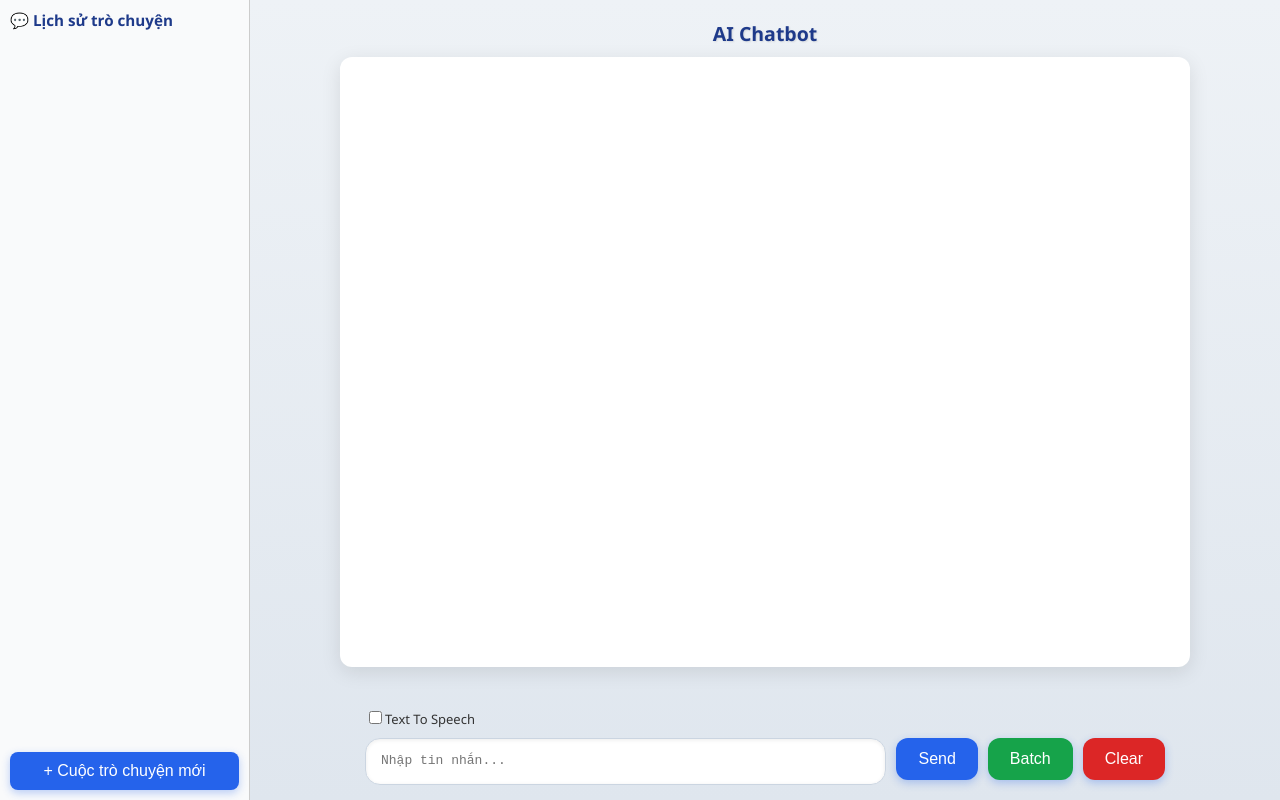
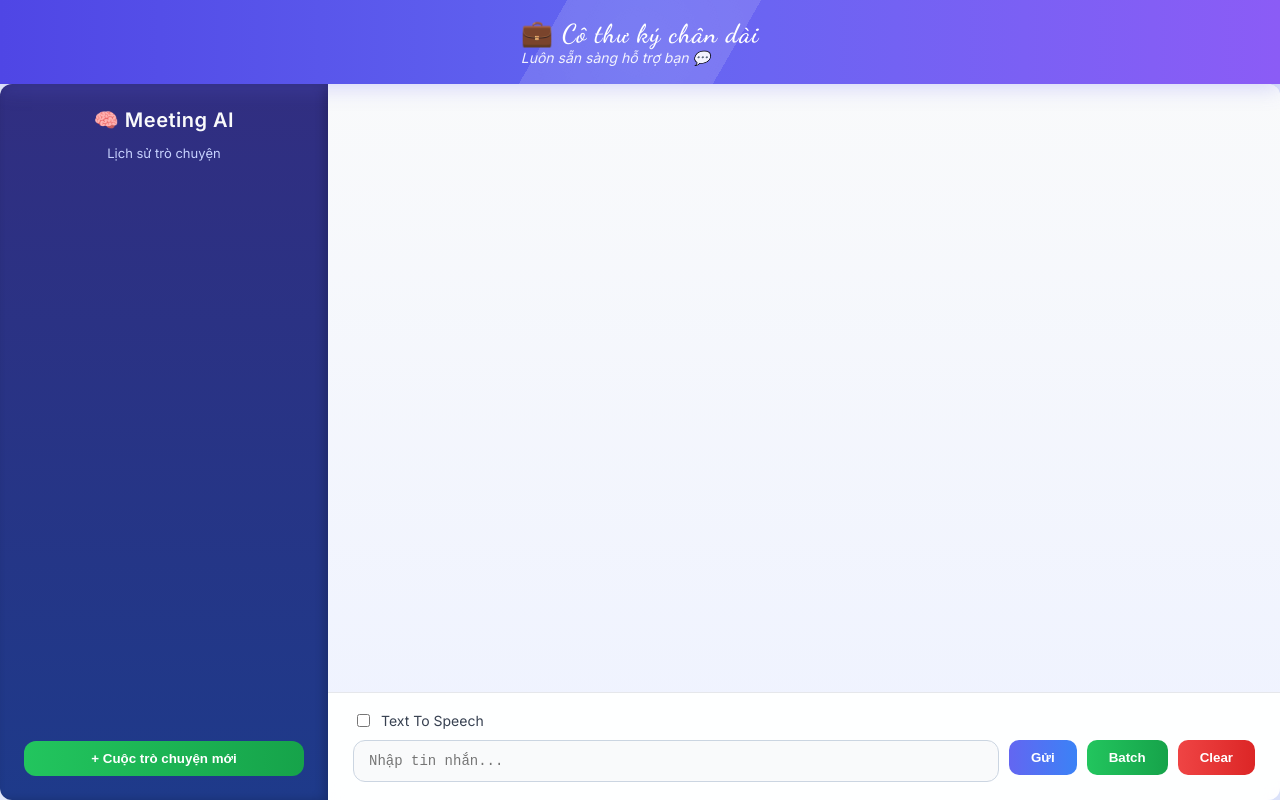
Before and after one commit to ASimpleDude/Meeting_Note, a plain HTML site: page frontend/index.html in a window 1280 px wide. Drawn offline with Linux system fonts and the light colour scheme; no server answers.

Commit message:
WD - Merge HTML & CSS

```diff
--- a/frontend/assets/style.css
+++ b/frontend/assets/style.css
@@ -1,234 +1,410 @@
-/* =======================
-   🌟 GIAO DIỆN TỔNG THỂ
-======================= */
+/* ==========================
+ 🌙 GIAO DIỆN CHUNG
+========================== */
 body {
-  font-family: "Segoe UI", Arial, sans-serif;
-  font-size: 13px;
-  background: linear-gradient(180deg, #eef2f6, #dfe6ee);
+  font-family: "Inter", "Poppins", sans-serif;
+  background: radial-gradient(circle at 20% 20%, #eef2ff, #e0e7ff);
   margin: 0;
+  color: #1e293b;
+  display: flex;
+  flex-direction: column;
   height: 100vh;
-  color: #333;
 }
 
-#container {
+/* ==========================
+ 💁‍♀️ HEADER - CÔ THƯ KÝ
+========================== */
+.chat-header {
+  padding: 18px 25px;
+  background: linear-gradient(90deg, #4f46e5, #6366f1, #8b5cf6);
+  color: white;
+  box-shadow: 0 4px 20px rgba(99, 102, 241, 0.25);
   display: flex;
-  height: 100vh;
-  width: 100%;
+  justify-content: center;
+  align-items: center;
+  position: sticky;
+  top: 0;
+  z-index: 100;
+  overflow: hidden;
+  margin: 0;
+  border: none;
 }
 
-/* =======================
-   🟦 CỘT BÊN TRÁI - SIDEBAR
-======================= */
-#sidebar {
-  width: 250px;
-  border-right: 1px solid #ccc;
-  padding: 10px;
-  box-sizing: border-box;
-  background: #f9fafb;
+.chat-header::before {
+  content: "";
+  position: absolute;
+  top: -50%;
+  left: -50%;
+  width: 200%;
+  height: 200%;
+  background: radial-gradient(circle, rgba(255,255,255,0.15) 0%, transparent 70%);
+  animation: shimmer 6s infinite linear;
+}
+
+@keyframes shimmer {
+  from { transform: rotate(0deg); }
+  to { transform: rotate(360deg); }
+}
+
+.assistant-header {
+  display: flex;
+  align-items: center;
+  gap: 15px;
+  position: relative;
+  z-index: 2;
+}
+
+.assistant-avatar {
+  width: 60px;
+  height: 60px;
+  border-radius: 50%;
+  object-fit: cover;
+  border: 3px solid rgba(255, 255, 255, 0.7);
+  box-shadow: 0 4px 10px rgba(0, 0, 0, 0.15);
+  animation: float 3s ease-in-out infinite;
+}
+
+@keyframes float {
+  0%, 100% { transform: translateY(0px); }
+  50% { transform: translateY(-4px); }
+}
+
+.assistant-info {
   display: flex;
   flex-direction: column;
-  overflow-y: auto;
 }
 
-#sidebar h3 {
-  margin-top: 0;
-  margin-bottom: 10px;
-  color: #1e3a8a;
+.assistant-name {
+  font-family: "Dancing Script", cursive;
+  font-size: 26px;
+  margin: 0;
+  font-weight: 700;
+  letter-spacing: 1px;
+}
+
+.assistant-sub {
+  margin: 0;
+  font-size: 14px;
+  opacity: 0.9;
+  font-style: italic;
+}
+
+/* ==========================
+ 🧠 APP CONTAINER
+========================== */
+#app-container {
+  display: flex;
+  flex: 1;
+  background: #fff;
+  border-radius: 12px;
+  overflow: hidden;
+  box-shadow: 0 0 40px rgba(0, 0, 0, 0.08);
+}
+
+/* ==========================
+ 🟦 SIDEBAR
+========================== */
+#sidebar {
+  width: 280px;
+  background: linear-gradient(180deg, #312e81, #1e3a8a);
+  color: #f9fafb;
+  padding: 24px;
+  display: flex;
+  flex-direction: column;
+  box-shadow: inset -4px 0 10px rgba(0, 0, 0, 0.2);
+}
+
+.sidebar-header {
+  text-align: center;
+  margin-bottom: 20px;
+}
+
+.sidebar-header h3 {
+  margin: 0;
+  font-weight: 700;
+  letter-spacing: 0.5px;
+  font-size: 20px;
+}
+
+.subtitle {
+  font-size: 13px;
+  color: #c7d2fe;
 }
 
 #sidebar ul {
   list-style: none;
   padding: 0;
+  margin: 0;
   flex: 1;
+  overflow-y: auto;
 }
 
 #sidebar li {
-  padding: 8px;
+  padding: 12px 14px;
+  border-radius: 10px;
+  margin-bottom: 6px;
+  background: rgba(255, 255, 255, 0.08);
+  display: flex;
+  justify-content: space-between;
+  align-items: center;
   cursor: pointer;
-  border-radius: 8px;
-  margin-bottom: 5px;
+  transition: all 0.2s ease;
 }
 
 #sidebar li:hover {
-  background-color: #e0e7ff;
+  background: rgba(255, 255, 255, 0.18);
+  transform: translateX(3px);
 }
 
-/* Nút tạo session mới */
 #newSessionBtn {
+  background: linear-gradient(90deg, #22c55e, #16a34a);
+  color: white;
   padding: 10px;
   border: none;
-  border-radius: 8px;
-  background: #2563eb;
-  color: white;
+  border-radius: 12px;
   cursor: pointer;
+  font-weight: 600;
   margin-top: 10px;
+  transition: all 0.25s ease;
 }
 
 #newSessionBtn:hover {
-  background: #1d4ed8;
+  transform: translateY(-2px);
+  box-shadow: 0 3px 8px rgba(34, 197, 94, 0.4);
 }
 
-/* =======================
-   🟩 CỘT BÊN PHẢI - CHAT
-======================= */
+/* ==========================
+ 💬 CHAT
+========================== */
 #chatWrapper {
   flex: 1;
   display: flex;
   flex-direction: column;
-  align-items: center;
+  background: linear-gradient(180deg, #f9fafb, #eef2ff);
   position: relative;
+  overflow: hidden;
 }
 
-/* Tiêu đề chat */
-#chatWrapper h2 {
-  margin: 20px 0 10px 0;
-  color: #1e3a8a;
-  text-shadow: 1px 1px 2px rgba(0, 0, 0, 0.1);
+#chat {
+  flex: 1;
+  padding: 30px 40px;
+  overflow-y: auto;
+  scroll-behavior: smooth;
+  display: flex;
+  flex-direction: column;
+  align-items: center;
+}
+
+.msg {
+  display: inline-block;
+  padding: 12px 18px;
+  margin: 6px 0;
+  border-radius: 18px;
+  line-height: 1.6;
+  max-width: 100%; /* tránh tràn ra khỏi khung chat */
+  width: fit-content;
+  word-wrap: break-word;
+  overflow-wrap: break-word; /* xử lý chữ liền kề không có khoảng trắng */
+  white-space: pre-wrap;
+  box-shadow: 0 4px 12px rgba(0, 0, 0, 0.05);
+  animation: fadeIn 0.3s ease;
+}
+.ai, .user {
+  max-width: 85%; /* tránh full width gây tràn */
+  word-break: break-word;
+  overflow-wrap: anywhere;
+}
+.msg strong, .msg b {
   font-weight: 600;
 }
-
-/* =======================
-   🪟 KHUNG CHAT
-======================= */
 #chat {
-  width: 90%;
-  max-width: 800px;
-  height: 70vh;
+  flex: 1;
+  padding: 30px;
   overflow-y: auto;
-  background: #ffffff;
-  border-radius: 12px;
-  padding: 25px;
-  box-shadow: 0 5px 20px rgba(0, 0, 0, 0.1);
-  font-size: 13px;
+  overflow-x: hidden;
+  scroll-behavior: smooth;
   display: flex;
   flex-direction: column;
-  scroll-behavior: smooth;
-}
-
-/* Thanh cuộn */
-#chat::-webkit-scrollbar {
-  width: 8px;
-}
-#chat::-webkit-scrollbar-thumb {
-  background: #a5b4fc;
-  border-radius: 4px;
-}
-#chat::-webkit-scrollbar-thumb:hover {
-  background: #818cf8;
-}
-
-/* =======================
-   🧍‍♂️ TIN NHẮN
-======================= */
-.msg {
-  margin: 10px 0;
-  padding: 12px 16px;
-  border-radius: 18px;
-  max-width: 75%;
-  line-height: 1.5;
-  word-wrap: break-word;
-  clear: both;
-  white-space: pre-wrap;
+  align-items: flex-start;
 }
 
 .user {
-  background: #2563eb;
-  color: white;
   align-self: flex-end;
-  box-shadow: 0 2px 8px rgba(37, 99, 235, 0.25);
+  background: linear-gradient(90deg, #3b82f6, #6366f1);
+  color: #fff;
+  border-top-right-radius: 0;
+  margin-left: auto;
+  text-align: left;
+}
+.msg pre, .msg code {
+  white-space: pre-wrap !important;
+  word-break: break-word;
+  overflow-wrap: break-word;
+}
+.ai {
+  align-self: flex-start;
+  background: #e0e7ff;
+  color: #1e1b4b;
+  border-top-left-radius: 0;
+  text-align: left;
+}
+.msg audio {
+  margin-top: 10px;
+  width: 100%;
+  border-radius: 10px;
+}
+#chatWrapper, #chat {
+  min-width: 0;
+  word-break: break-word;
+}
+.user {
+  background: linear-gradient(90deg, #3b82f6, #6366f1);
+  color: #fff;
+  align-self: flex-end;
+  margin-left: auto;
 }
 
 .ai {
-  background: #f1f5f9;
-  color: #111827;
+  background: #e0e7ff;
+  color: #1e1b4b;
   align-self: flex-start;
-  box-shadow: 0 2px 8px rgba(0, 0, 0, 0.08);
 }
 
-.msg pre {
-  margin: 0;
-  text-align: left;
-  white-space: pre-wrap;
+/* ==========================
+ ✏️ INPUT BOX
+========================== */
+#inputBox {
+  padding: 18px 25px;
+  background: #ffffffee;
+  border-top: 1px solid #e5e7eb;
+  display: flex;
+  flex-direction: column;
+  gap: 10px;
+  backdrop-filter: blur(8px);
 }
 
-/* =======================
-   🧾 Ô NHẬP & NÚT GỬI
-======================= */
-#inputBox {
-  position: fixed;
-  bottom: 15px;
-  width: calc(100% - 270px); /* trừ sidebar */
-  max-width: 800px;
-  justify-content: center;
-  background: transparent;
-  gap: 10px;
+.tts-box {
+  display: flex;
+  align-items: center;
+  gap: 8px;
+  font-size: 14px;
+  color: #374151;
 }
 
-/* Textarea tự co giãn */
+.input-actions {
+  display: flex;
+  gap: 10px;
+  align-items: flex-start;
+}
+
 #userInput {
   flex: 1;
+  border: 1px solid #cbd5e1;
+  border-radius: 12px;
   padding: 12px 15px;
-  border-radius: 15px;
-  border: 1px solid #cbd5e1;
-  outline: none;
-  font-size: 13px;
   resize: none;
-  overflow-y: auto;
-  line-height: 1.6;
-  min-height: 45px;
-  max-height: 200px;
-  box-sizing: border-box;
-  background: #ffffff;
-  color: #111827;
-  box-shadow: inset 0 1px 4px rgba(0, 0, 0, 0.08);
+  font-size: 14px;
+  background: #f9fafb;
   transition: all 0.2s ease;
 }
 
 #userInput:focus {
-  border-color: #2563eb;
-  box-shadow: 0 0 0 3px rgba(37, 99, 235, 0.2);
+  outline: none;
+  border-color: #6366f1;
+  background: #ffffff;
+  box-shadow: 0 0 0 4px rgba(99, 102, 241, 0.2);
 }
 
-/* Nút gửi */
+/* ==========================
+ 🔘 BUTTONS
+========================== */
 button {
-  padding: 12px 22px;
   border: none;
-  border-radius: 12px;
-  background: #2563eb;
+  border-radius: 10px;
+  padding: 10px 22px;
+  cursor: pointer;
+  font-weight: 600;
   color: white;
-  font-size: 16px;
-  cursor: pointer;
-  height: fit-content;
-  box-shadow: 0 3px 8px rgba(37, 99, 235, 0.3);
-  transition: background 0.2s, transform 0.1s;
+  transition: all 0.2s ease;
 }
 
-button:hover {
-  background: #1d4ed8;
-  transform: translateY(-1px);
+.send-btn {
+  background: linear-gradient(90deg, #6366f1, #3b82f6);
 }
 
-button:active {
-  background: #1e40af;
-  transform: translateY(1px);
-}
-#batchBtn {
-  background: #16a34a;
-}
-#batchBtn:hover {
-  background: #15803d;
+.send-btn:hover {
+  transform: translateY(-2px);
+  box-shadow: 0 4px 12px rgba(59, 130, 246, 0.4);
 }
 
+#batchBtn {
+  background: linear-gradient(90deg, #22c55e, #16a34a);
+}
+
+#batchBtn:hover {
+  transform: translateY(-2px);
+  box-shadow: 0 4px 10px rgba(22, 163, 74, 0.4);
+}
+
+#clearChatBtn {
+  background: linear-gradient(90deg, #ef4444, #dc2626);
+}
+
+#clearChatBtn:hover {
+  transform: translateY(-2px);
+  box-shadow: 0 4px 10px rgba(239, 68, 68, 0.4);
+}
+
+/* ==========================
+ 🪟 POPUP
+========================== */
 #popup-batch {
-  display: none; /* Ẩn mặc định */
+  display: none;
   position: absolute;
-  width: 992px;
   top: 50%;
   left: 50%;
   transform: translate(-50%, -50%);
-  background: white;
-  border: 1px solid #ccc;
-  padding: 20px;
+  background: #ffffff;
+  border-radius: 14px;
+  padding: 25px;
+  width: 90%;
+  max-width: 800px;
+  box-shadow: 0 10px 30px rgba(0, 0, 0, 0.2);
   z-index: 100;
-  box-shadow: 0 2px 10px rgba(0,0,0,0.2);
+  animation: slideIn 0.25s ease;
 }
+
+#popup-batch textarea {
+  width: 100%;
+  border-radius: 10px;
+  border: 1px solid #d1d5db;
+  padding: 10px;
+  margin-top: 10px;
+  font-family: inherit;
+  background: #f9fafb;
+}
+
+.popup-actions {
+  display: flex;
+  justify-content: flex-end;
+  gap: 10px;
+  margin-top: 15px;
+}
+
+.popup-actions button {
+  padding: 10px 18px;
+  border-radius: 8px;
+}
+
+/* ==========================
+ ✨ HIỆU ỨNG
+========================== */
+@keyframes fadeIn {
+  from { opacity: 0; transform: translateY(10px); }
+  to { opacity: 1; transform: translateY(0); }
+}
+
+@keyframes slideIn {
+  from { opacity: 0; transform: translate(-50%, -45%); }
+  to { opacity: 1; transform: translate(-50%, -50%); }
+}
--- a/frontend/index.html
+++ b/frontend/index.html
@@ -3,44 +3,64 @@
 <head>
     <meta charset="UTF-8" />
     <meta name="viewport" content="width=device-width, initial-scale=1.0" />
-  <title>AI Chatbot</title>
+    <title>Cô thư ký chân dài 💼</title>
+
+    <!-- 🌸 Font mềm mại -->
+    <link href="https://fonts.googleapis.com/css2?family=Dancing+Script:wght@600&family=Inter:wght@400;600&display=swap" rel="stylesheet">
     <link rel="stylesheet" href="./assets/style.css" />
 </head>
+
 <body>
 
-<div id="container">
-  <!-- Cột bên trái: danh sách session -->
-  <div id="sidebar">
-    <h3>💬 Lịch sử trò chuyện</h3>
+<!-- 💁‍♀️ Header chính -->
+<header class="chat-header">
+    <div class="assistant-header">
+        <!--        <img src="./assets/assistant.png" alt="Cô thư ký" class="assistant-avatar">-->
+        <div class="assistant-info">
+            <h2 class="assistant-name">💼 Cô thư ký chân dài</h2>
+            <p class="assistant-sub">Luôn sẵn sàng hỗ trợ bạn 💬</p>
+        </div>
+    </div>
+</header>
+
+<!-- 🧠 App chính -->
+<div id="app-container">
+    <!-- Sidebar -->
+    <aside id="sidebar">
+        <div class="sidebar-header">
+            <h3>🧠 Meeting AI</h3>
+            <p class="subtitle">Lịch sử trò chuyện</p>
+        </div>
         <ul id="sessionList"></ul>
         <button id="newSessionBtn">+ Cuộc trò chuyện mới</button>
+    </aside>
+
+    <!-- Chat wrapper -->
+    <main id="chatWrapper">
+        <section id="chat"></section>
+
+        <!-- Input box -->
+        <footer id="inputBox">
+            <div class="tts-box">
+                <input type="checkbox" id="tts">
+                <label for="tts">Text To Speech</label>
             </div>
+            <div class="input-actions">
+                <textarea id="userInput" rows="1" placeholder="Nhập tin nhắn..." oninput="autoResize(this)" onkeydown="handleKey(event)"></textarea>
+                <button class="send-btn" onclick="sendMessage()">Gửi</button>
+                <button id="batchBtn">Batch</button>
+                <button id="clearChatBtn" class="danger">Clear</button>
+            </div>
+        </footer>
+    </main>
 
-  <!-- Cột bên phải: chat -->
-  <div id="chatWrapper">
-    <h2>AI Chatbot</h2>
-    <div id="chat"></div>
-    <div id="inputBox">
-        <div>
-            <input type="checkbox" id="tts">Text To Speech
-        </div>
-        <div style="display: flex; gap: 10px; margin-top: 10px;">
-            <textarea id="userInput" rows="1" placeholder="Nhập tin nhắn..." oninput="autoResize(this)" onkeydown="handleKey(event)"></textarea>
-            <button onclick="sendMessage()">Send</button>
-            <button id="batchBtn" style="background:#16a34a;">Batch</button>
-            <button id="clearChatBtn" style="background:#dc2626; color:white;">Clear</button>
-        </div>
-    </div>
-
-  </div>
+    <!-- Popup batch -->
     <div id="popup-batch">
-    <h3>Send batch request:</h3>
-    <div style="width: 100%; margin-x: 20px">
-      <textarea style="width: 100%" id="batchInput" rows="15"></textarea>
-    </div>
-    <div>
-      <button id="sendBatch">Send</button>
-      <button id="closePopup">Close</button>
+        <h3>Batch Request</h3>
+        <textarea id="batchInput" rows="15"></textarea>
+        <div class="popup-actions">
+            <button id="sendBatch">Gửi</button>
+            <button id="closePopup">Đóng</button>
         </div>
     </div>
 </div>
```
Lines whose indentation alone changed are shown as unchanged.
